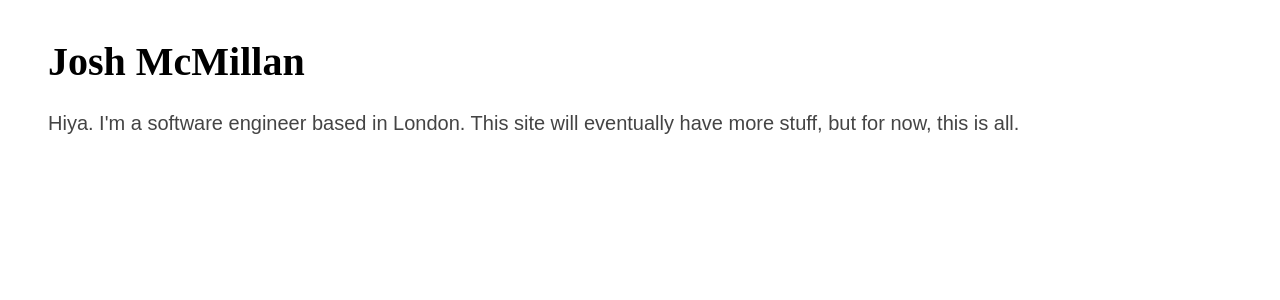
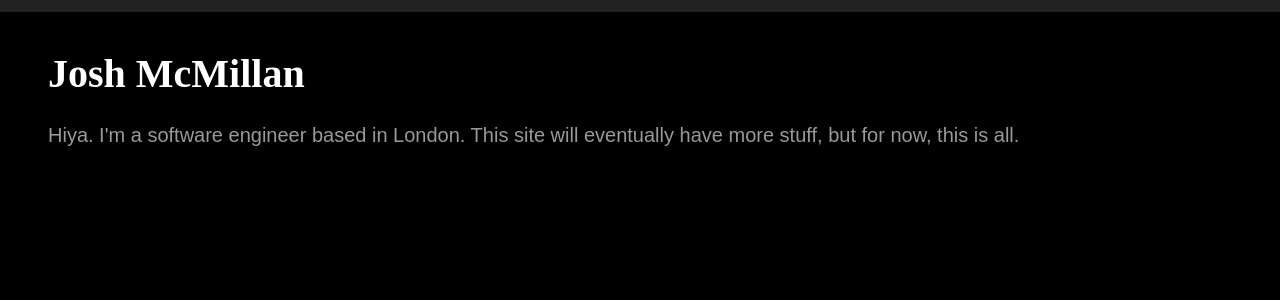
Before and after one commit to mcmillan/joshmcmillan.com, a React app: page / in a window 1280 px wide. Shown: the top 300 px of the page. Built offline with nearby package versions, Linux system fonts and the light colour scheme; the HTML template or start-up script is replaced by a standard one; a web font is replaced by a local one.

Commit message:
Paint it black

```diff
--- a/src/components/Body.tsx
+++ b/src/components/Body.tsx
@@ -9,5 +9,5 @@ export default () => (
 
 const Body = styled.div`
   padding-top: 1rem;
-  color: #444;
+  color: #999;
 `;
--- a/src/index.css
+++ b/src/index.css
@@ -32,6 +32,9 @@ body {
   font-size: 1.25rem;
   line-height: 1.5;
   padding: 2rem;
+  border-top: 0.75rem #222 solid;
+  background-color: #000;
+  color: #fff;
 }
 
 
```
